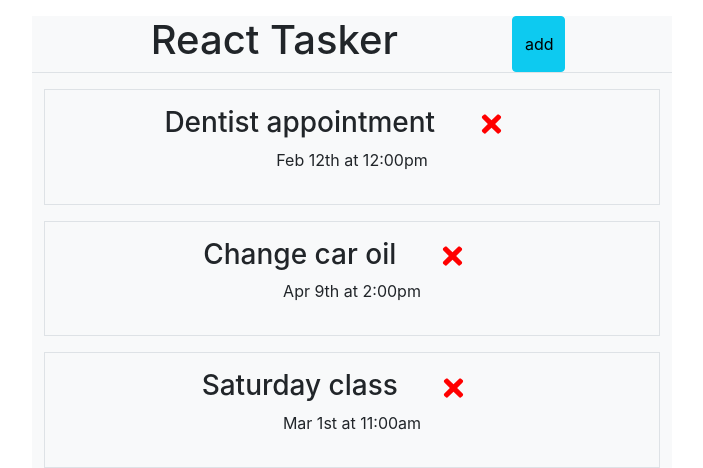
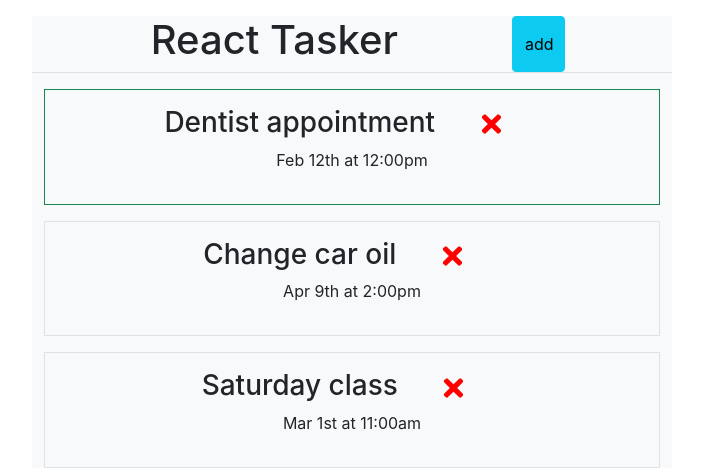
Before and after one commit to jbramirez03/React-Tasker, a React (Create React App) app: page / in a window 1280 px wide. Shown: the top 468 px of the page, without its empty margins (288-991 px from the left). Built offline with nearby package versions, Linux system fonts and the light colour scheme.

Commit message:
added ternary operator to change border color of task if reminder is set to true

```diff
--- a/src/components/Task.js
+++ b/src/components/Task.js
@@ -2,7 +2,7 @@ import { FaTimes } from 'react-icons/fa';
 
 const Task = ({ task, onDelete, onToggle }) => {
     return (
-        <div className='container mb-3 p-3 text-center border' onDoubleClick={() => onToggle(task.id)}>
+        <div className={`container mb-3 p-3 text-center border ${task.reminder ? 'border-success' : ''}`} onDoubleClick={() => onToggle(task.id)}>
             <h3>{task.text} <FaTimes className='col-lg-2' style={{ color: 'red', cursor: 'pointer' }} onClick={() => { onDelete(task.id) }} /></h3>
             <p>{task.day}</p>
         </div>
```
